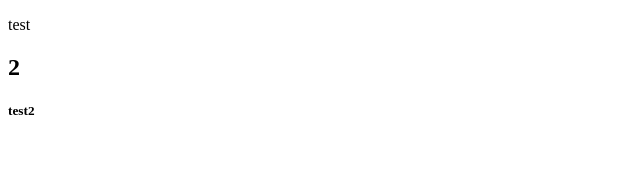
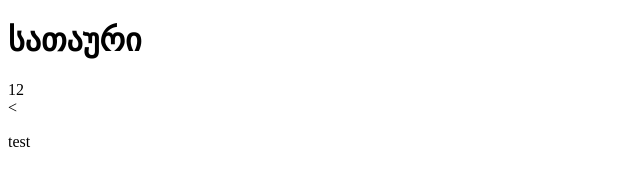
Before and after one commit to coolgio/float-geolab, a plain HTML site: page index.html in a window 1280 px wide. Shown: the whole page, without its empty margins (0-640 px from the left). Drawn offline with Linux system fonts and the light colour scheme.

Commit message:
Update index.html

```diff
--- a/index.html
+++ b/index.html
@@ -5,12 +5,26 @@
 	<title>GITHUB</title>
 </head>
 <body>
-	<p>  test </p>
+	<head>
 
-	<h2> 2 </h2>
 
-	<H5>  test2 </H5>
+		<h1>სათაური </h1>
 
+
+		<div class="test">12
+
+
+		</div>
+	</head>
+
+	<<footer>
+		<p>  test </p>
+
+
+	</footer>
+
+
+   <p></p>
 
 </body>
 </html>
```
